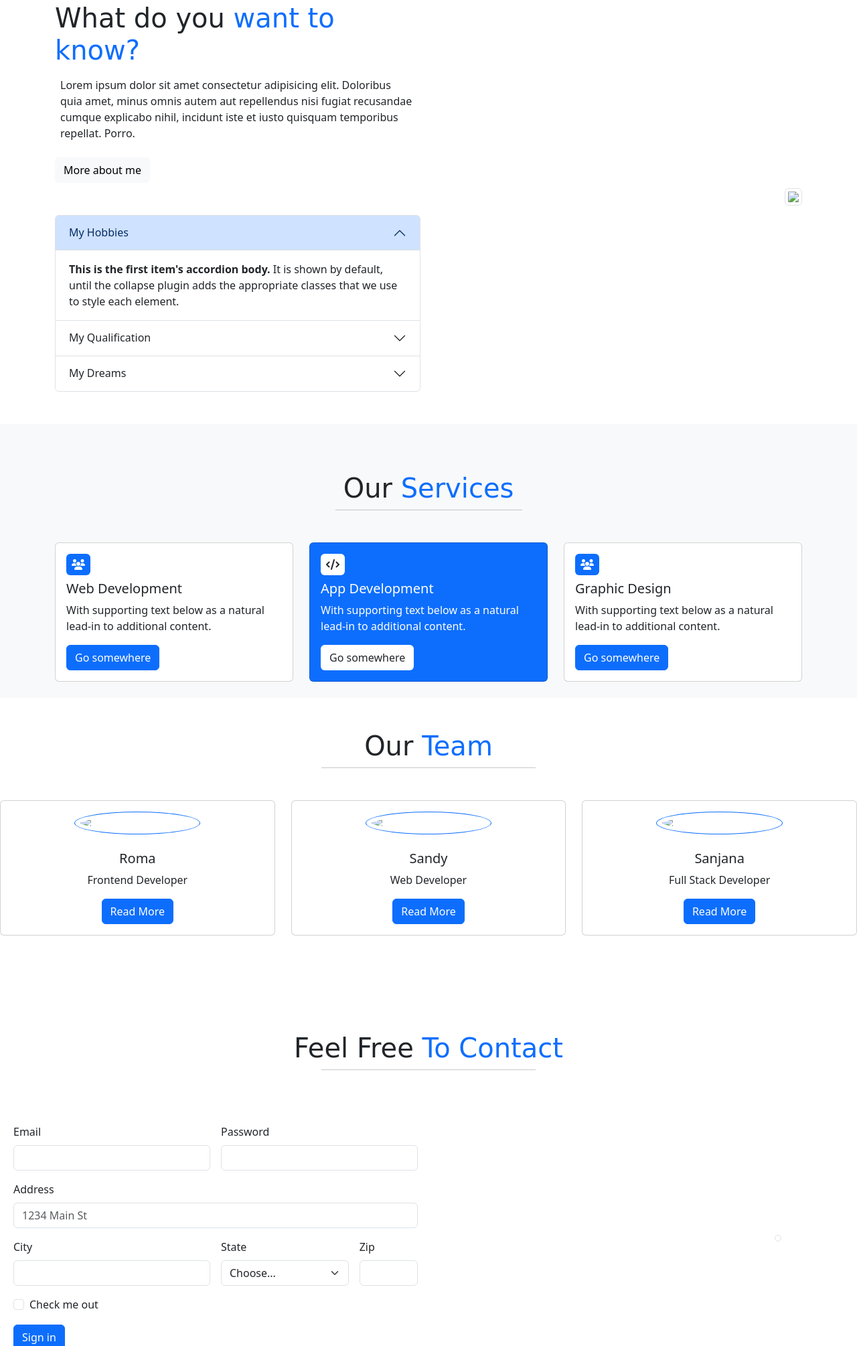
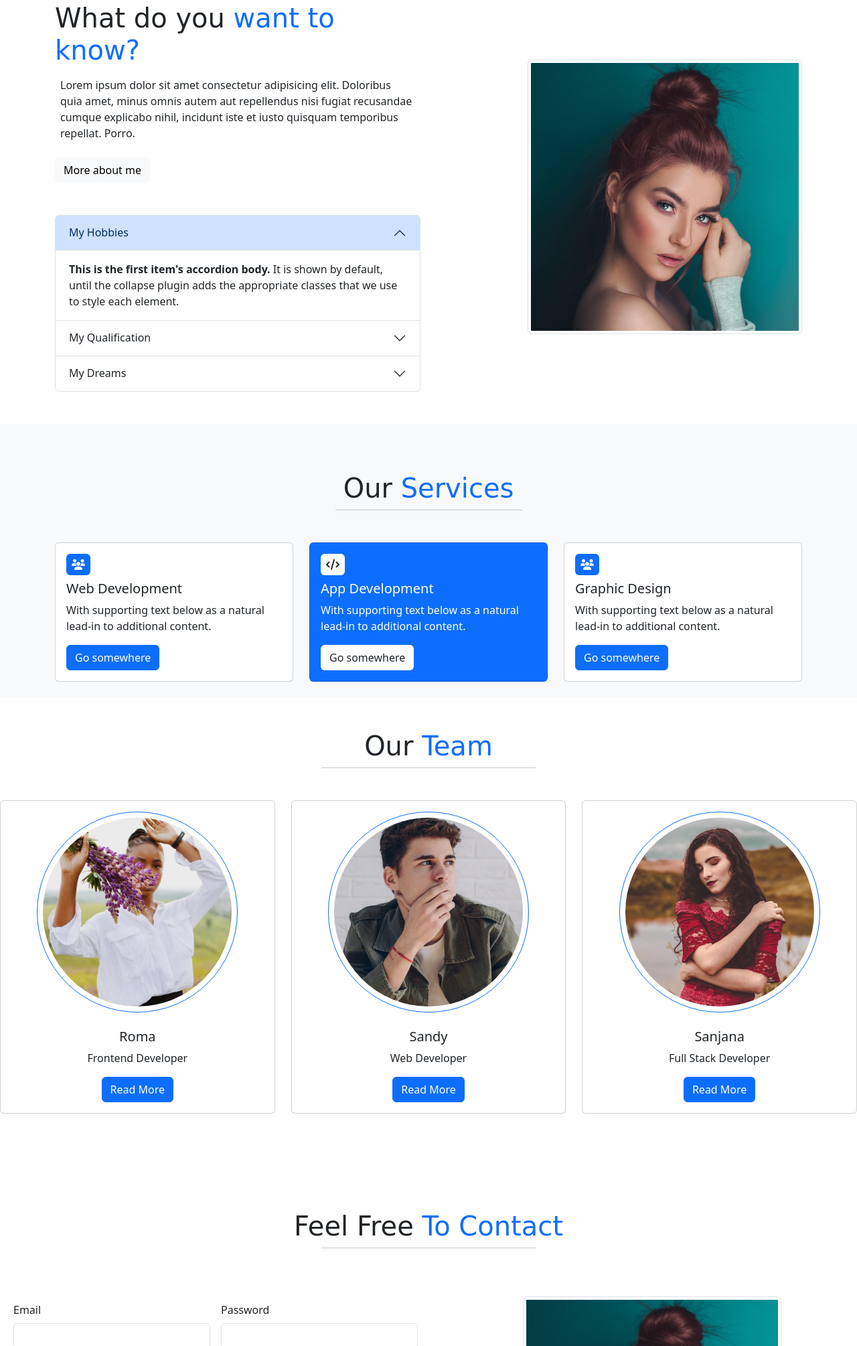
Before and after one commit to ankitav456/BootstrapWebsite, a plain HTML site: page index.html in a window 1280 px wide. Shown: the part 790-2800 px from the top of the page at 67% size. Drawn offline with nearby package versions, Linux system fonts and the light colour scheme.

Commit message:
Update index.html

```diff
--- a/index.html
+++ b/index.html
@@ -67,21 +67,21 @@
       </div>
       <div class="carousel-inner">
         <div class="carousel-item active">
-          <img src="/b5img/banner.jpg" class="d-block w-100" alt="...">
+          <img src="/banner.jpg" class="d-block w-100" alt="...">
           <div class="carousel-caption d-none d-md-block">
             <h5>First slide label</h5>
             <p>Some representative placeholder content for the first slide.</p>
           </div>
         </div>
         <div class="carousel-item">
-          <img src="/b5img/banner1.jpg" class="d-block w-100" alt="...">
+          <img src="/banner1.jpg" class="d-block w-100" alt="...">
           <div class="carousel-caption d-none d-md-block">
             <h5>Second slide label</h5>
             <p>Some representative placeholder content for the second slide.</p>
           </div>
         </div>
         <div class="carousel-item">
-          <img src="/b5img/banner2.jpg" class="d-block w-100" alt="...">
+          <img src="/banner2.jpg" class="d-block w-100" alt="...">
           <div class="carousel-caption d-none d-md-block">
             <h5>Third slide label</h5>
             <p>Some representative placeholder content for the third slide.</p>
@@ -162,7 +162,7 @@
           </div>
         </div>
         <div class="col-sm-12 col-md-6 col-lg-6 col-12 m-auto text-end">
-          <img src="b5img/s3.jpg" class="img-fluid img-thumbnail">
+          <img src="/s3.jpg" class="img-fluid img-thumbnail">
         </div>
       </div>
     </div>
@@ -229,7 +229,7 @@
       <div class=" col-sm-12 col-md-6 col-lg-4 col-12 ">
         <div class="card">
           <div class="card-body">
-            <img src="b5img/s1.jpg" class="img-fluid rounded-circle border border-primary p-2">
+            <img src="/s1.jpg" class="img-fluid rounded-circle border border-primary p-2">
             <h5 class="card-title mt-4">Roma</h5>
             <p class="card-text">Frontend Developer</p>
             <a href="#" class="btn btn-primary">Read More</a>
@@ -239,7 +239,7 @@
       <div class="col-sm-12 col-md-6 col-lg-4 col-12">
         <div class="card">
           <div class="card-body">
-            <img src="b5img/s2.jpg" class="img-fluid rounded-circle border border-primary p-2">
+            <img src="/s2.jpg" class="img-fluid rounded-circle border border-primary p-2">
             <h5 class="card-title mt-4">Sandy</h5>
             <p class="card-text">Web Developer</p>
             <a href="#" class="btn btn-primary">Read More</a>
@@ -249,7 +249,7 @@
       <div class="col-sm-12 col-md-6 col-lg-4 col-12">
         <div class="card">
           <div class="card-body">
-            <img src="b5img/s5.jpg" class="img-fluid rounded-circle border border-primary p-2">
+            <img src="/s5.jpg" class="img-fluid rounded-circle border border-primary p-2">
             <h5 class="card-title mt-4">Sanjana</h5>
             <p class="card-text">Full Stack Developer </p>
             <a href="#" class="btn btn-primary">Read More</a>
@@ -312,7 +312,7 @@
           </form>
         </div>
         <div class="col-sm-12 col-md-6 col-lg-4 col-12 m-auto text-end p-4">
-          <img src="b5img/s3.jpg" alt="" class="img-fluid img-thumbnail">
+          <img src="/s3.jpg" alt="" class="img-fluid img-thumbnail">
         </div>
       </div>
     </div>
```
